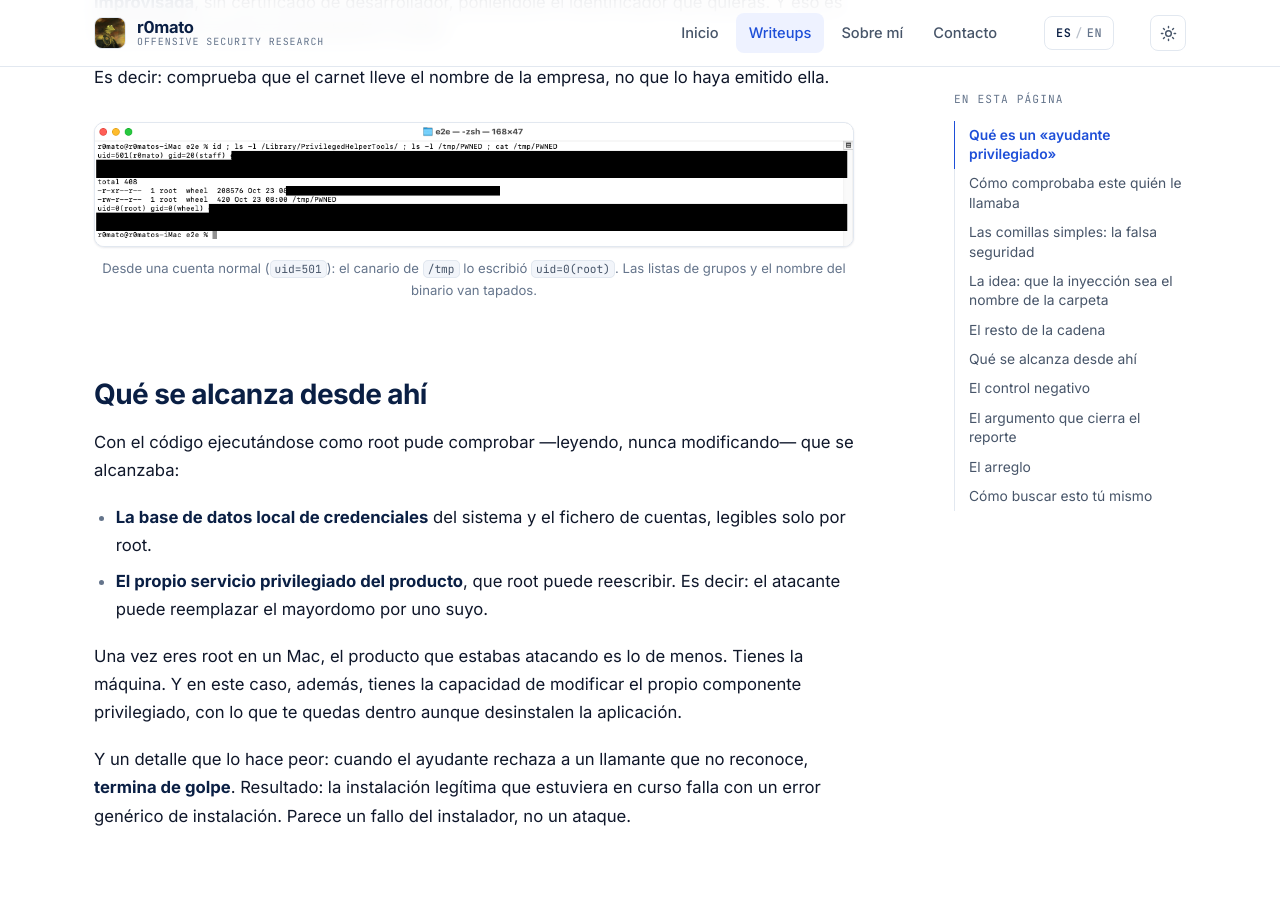
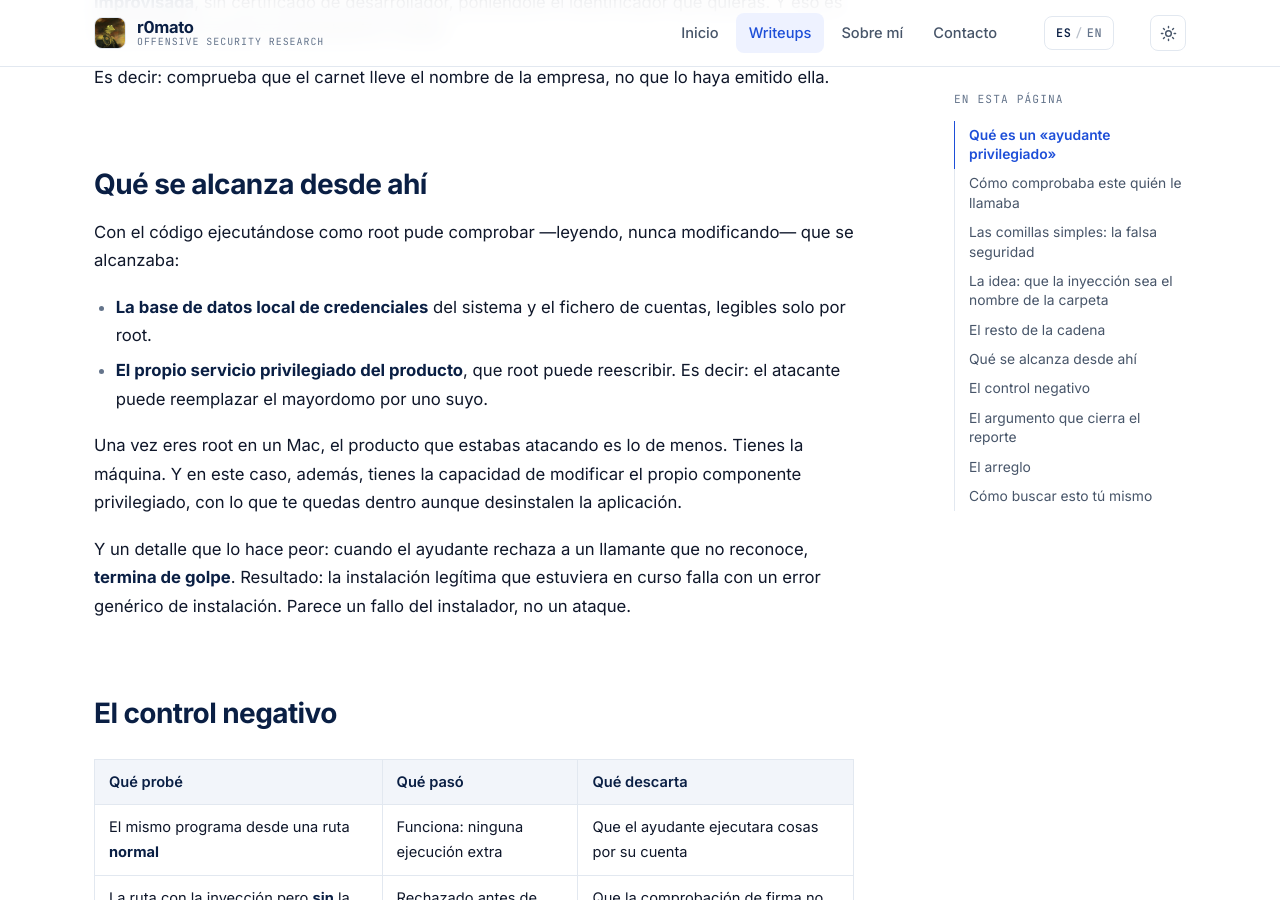
Before and after one commit to r0mato/r0mato.github.io, a Jekyll site: the page built from _posts/2026-11-11-inyeccion-nombre-carpeta-helper-privilegiado-macos.md, in a window 1280 px wide and 900 px high, scrolled down 3801 px. Built offline with Jekyll 4.4.1, drawn with Linux system fonts in a browser that asks for light colours.

Commit message:
writeup del ayudante privilegiado: fuera la captura del canario
El usuario prefiere ese writeup sin captura. Se borra el PNG y su figura en
los dos idiomas; queda el diagrama de las comillas, que es donde esta el
mecanismo del fallo.

Co-Authored-By: Claude Opus 5 <noreply@anthropic.com>

```diff
--- a/_posts/2026-11-11-inyeccion-nombre-carpeta-helper-privilegiado-macos.md
+++ b/_posts/2026-11-11-inyeccion-nombre-carpeta-helper-privilegiado-macos.md
@@ -132,12 +132,6 @@ Y eso es exactamente lo que la comprobación miraba.
 
 Es decir: comprueba que el carnet lleve el nombre de la empresa, no que lo haya emitido ella.
 
-<figure>
-  <img src="{{ '/assets/img/writeups/inyeccion-nombre-carpeta/01-root-conseguido.png' | relative_url }}"
-       alt="Terminal de un usuario sin privilegios: su propio identificador es uid=501, y el fichero canario de /tmp, creado por root, contiene uid=0(root)">
-  <figcaption>Desde una cuenta normal (<code>uid=501</code>): el canario de <code>/tmp</code> lo escribió <code>uid=0(root)</code>. Las listas de grupos y el nombre del binario van tapados.</figcaption>
-</figure>
-
 ## Qué se alcanza desde ahí
 
 Con el código ejecutándose como root pude comprobar —leyendo, nunca modificando— que se
```
Also changed, not shown: _posts/2026-11-11-folder-name-command-injection-macos-helper-en.md (+0 -6 lines), assets/img/writeups/inyeccion-nombre-carpeta/01-root-conseguido.png (deleted).
